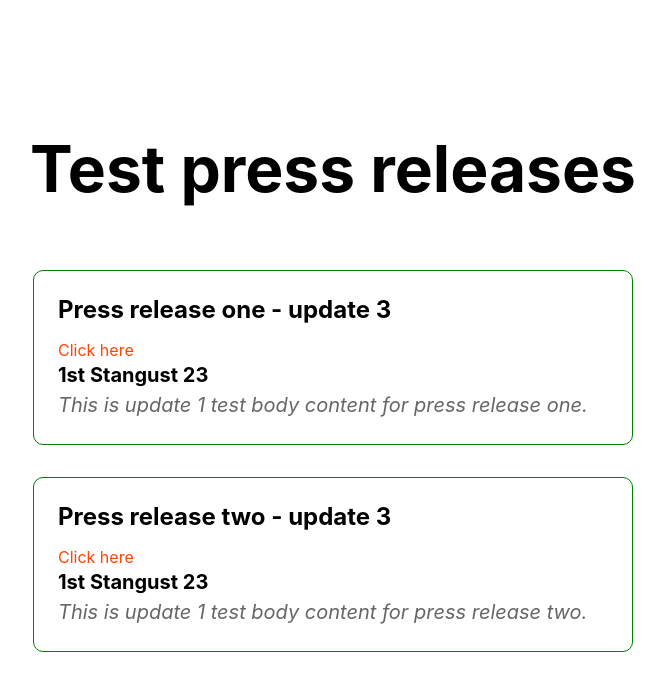
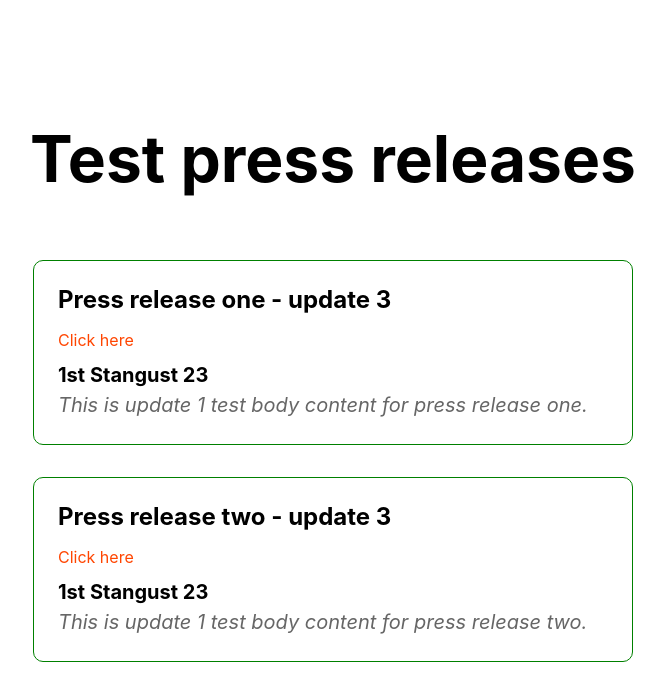
Before and after one commit to cstanleyhns/janes-test-site, a Next.js app: page / in a window 1280 px wide. Shown: the top 700 px of the page, without its empty margins (307-972 px from the left). Built offline with nearby package versions, Linux system fonts and the light colour scheme.

Commit message:
final fix for margin

```diff
--- a/styles/Home.module.css
+++ b/styles/Home.module.css
@@ -93,7 +93,7 @@
 
 .cardDate {
   font-weight: bold;
-  margin-top: 10px;
+  margin-top: 10px !important;
 }
 
 .link {
```
